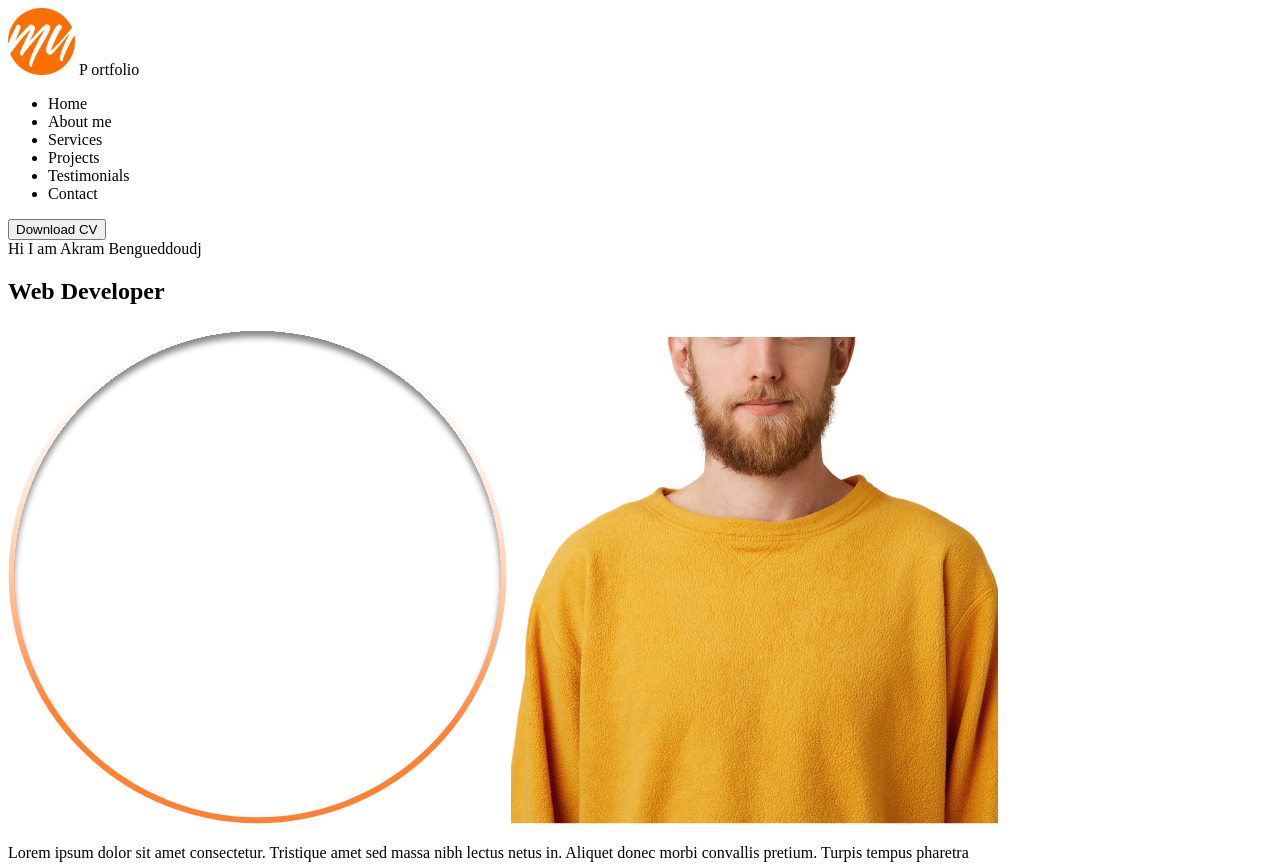
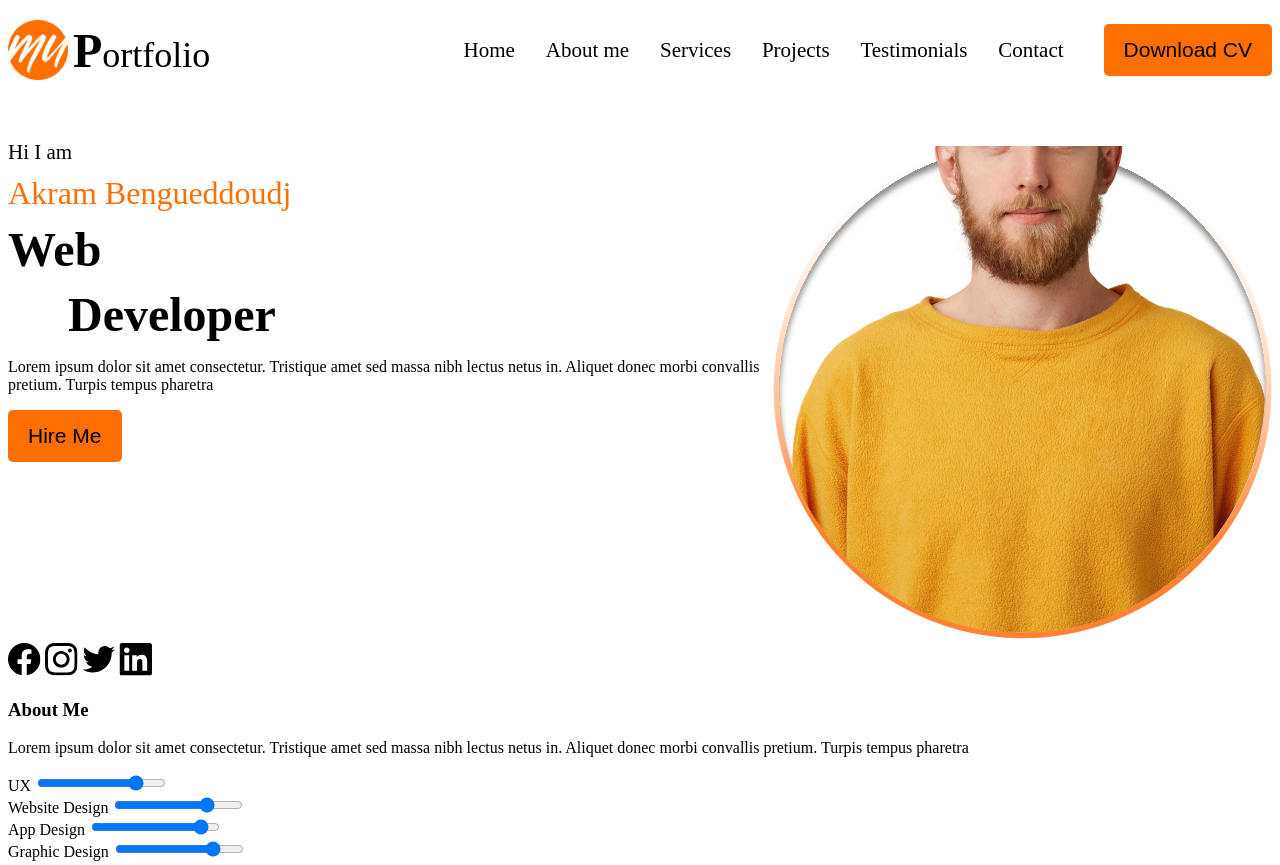
Before and after one commit to devtrics-Akram/ramadan-learning-nights, a plain HTML site: page index.html in a window 1280 px wide. Shown: the top 865 px of the page. Drawn offline with Linux system fonts and the light colour scheme.

Commit message:
second session

```diff
--- /dev/null
+++ b/css/main.css
@@ -0,0 +1,90 @@
+.p-letter {
+    font-weight: bold;
+    font-size: 48px;
+}
+.logo {
+    width: 60px;
+    height: 60px;
+}
+.brand {
+    display: inline-flex;
+    gap: 5px;
+    align-items: center;
+}
+.brand-text {
+    font-size: 36px;
+}
+.navbar-items {
+    list-style: none;
+    display: flex;
+    padding: 0;
+    width: 600px;
+    justify-content: space-between;
+}
+.navbar-items li {
+    display: inline;
+    font-size: 21px;
+}
+.download-cv,
+.hire-me {
+    background-color: #FD6F00;
+    border: none;
+    outline: none;
+    border-radius: 5px;
+    height: 52px;
+    padding-right: 20px;
+    padding-left: 20px;
+    font-size: 21px;
+}
+.navbar {
+    display: flex;
+    align-items: center;
+    justify-content: space-between;
+    margin-top: 20px
+}
+.nav-items {
+    display: flex;
+    align-items: center;
+    gap: 40px
+}
+.bio {
+    margin-top: 60px;
+}
+.info-name {
+    display: flex;
+    flex-direction: column;
+    gap: 10px;
+}
+.info-developer {
+    margin: 0;
+    padding: 0;
+    margin-left: 60px
+}
+.info-web {
+    margin: 0;
+    padding: 0;
+}
+.info-hi {
+    font-size: 21px;
+}
+.info-fullname {
+    font-size: 32px;
+    color: #FD6F00;
+}
+h2 {
+    font-size: 48px;
+}
+.bio-about {
+    display: flex;
+    justify-content: space-between;
+}
+.me-container {
+    position: relative;
+}
+.me-picture {
+    position: absolute;
+    top: 6px;
+    right: 7px;
+    border-bottom-left-radius: 50%;
+    border-bottom-right-radius: 50%;
+}
--- a/index.html
+++ b/index.html
@@ -3,19 +3,20 @@
 <head>
     <meta charset="UTF-8">
     <meta name="viewport" content="width=device-width, initial-scale=1.0">
+    <link href="./css/main.css" rel="stylesheet" />
     <title>Akram's Portfolio</title>
 </head>
 <body>
     <!-- Start the navbar -->
-    <nav id="Navbar">
-        <div>
-            <img src="./pictures/logo.png" alt="logo picture" />
-            <span>
-                <span>P</span>
-                ortfolio
+    <nav id="Navbar" class="navbar">
+        <div class="brand">
+            <img class="logo" src="./pictures/logo.png" alt="logo picture" />
+            <span class="brand-text">
+                <span class="p-letter">P</span>ortfolio
             </span>
         </div>
-        <ul>
+        <div class="nav-items">
+            <ul class="navbar-items">
                 <li>Home</li>
                 <li>About me</li>
                 <li>Services</li>
@@ -23,20 +24,19 @@
                 <li>Testimonials</li>
                 <li>Contact</li>
             </ul>
-        <button>Download CV</button>
+            <button class="download-cv">Download CV</button>
+        </div>
     </nav>
     <!-- End the navbar -->
     <!-- Start of Bio -->
-    <div id="Bio">
+    <div id="Bio" class="bio">
+        <div class="bio-about">
             <div>
-            <div>
-                <span>Hi I am</span>
-                <span>Akram Bengueddoudj</span>
-                <h2>Web Developer</h2>
-            </div>
-            <div>
-                <img src="./pictures/border.svg">
-                <img src="./pictures/me.png" alt="Profile Picture"/>
+                <div class="info-name">
+                    <span class="info-hi">Hi I am</span>
+                    <span class="info-fullname">Akram Bengueddoudj</span>
+                    <h2 class="info-web">Web</h2>
+                    <h2 class="info-developer">Developer</h2>
                 </div>
                 <p>
                     Lorem ipsum dolor sit amet consectetur.
@@ -44,7 +44,12 @@
                     Aliquet donec morbi convallis pretium. Turpis
                     tempus pharetra
                 </p>
-            <button>Hire Me</button>
+                <button class="hire-me">Hire Me</button>
+            </div>
+            <div class="me-container">
+                <img class="me-border" src="./pictures/border.svg">
+                <img class="me-picture" src="./pictures/me.png" alt="Profile Picture"/>
+            </div>
         </div>
         <div>
             <img src="./pictures/Facebook.svg" alt="Facebook">
@@ -162,5 +167,35 @@
 
     </div>
     <!-- End of Contact Us -->
+    <!-- Start of footer -->
+    <footer id="footer">
+        <div>
+            <img src="./pictures/logo.png" alt="logo">
+            <span>
+                <span>P</span>
+                ortfolio
+            </span>
+        </div>
+        <ul>
+            <li>Home</li>
+            <li>About Me</li>
+            <li>Services</li>
+            <li>Projects</li>
+            <li>Testimonials</li>
+            <li>Contact</li>
+        </ul>
+        <div>
+            <img src="./pictures/Facebook.svg" alt="facebook" />
+            <img src="./pictures/Instagram.svg" alt="instagram">
+            <img src="./pictures/LinkedIn.svg" alt="linkedin">
+            <img src="./pictures/Twitter.svg" alt="twitter">
+        </div>
+        <div>
+            &copy; 2023
+            <span>Akram</span>
+            All Rights Reserved , Inc.
+        </div>
+    </footer>
+    <!-- End of footer -->
 </body>
 </html>
```
Lines whose indentation alone changed are shown as unchanged.
